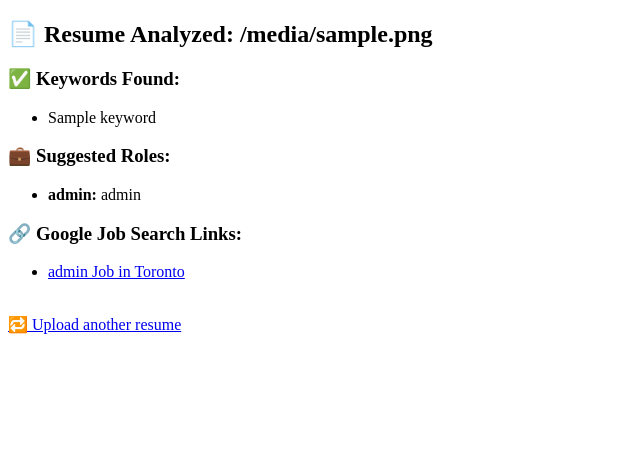
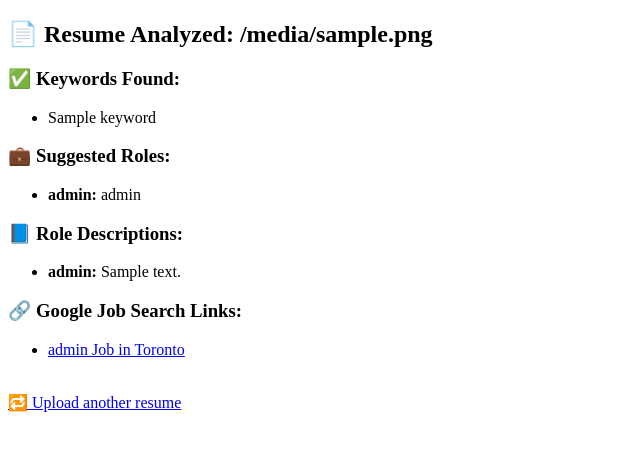
Before and after one commit to JIMPARK80/job-matcher, a Flask app: template templates/result.html in a window 1280 px wide. Shown: the top 451 px of the page, without its empty margins (0-640 px from the left). Run offline with Flask 3, Linux system fonts and the light colour scheme; the template is opened without the code that fills it: most values are stand-ins (such as "Sample title", 1, 10 or a date in 2020).

Commit message:
feat: show deduplicated role descriptions
feat: show deduplicated role descriptions only for unique matched roles

```diff
--- a/app.py
+++ b/app.py
@@ -1,6 +1,6 @@
 from flask import Flask, render_template, request, redirect
 from io import BytesIO
-from job_matcher import extract_keywords_from_resume, keyword_to_roles, google_job_urls_from_roles
+from job_matcher import extract_keywords_from_resume, keyword_to_roles, google_job_urls_from_roles, role_descriptions
 
 app = Flask(__name__)
 app.config['MAX_CONTENT_LENGTH'] = 2 * 1024 * 1024  # Limited size as 2MB
@@ -56,14 +56,27 @@ def process_keywords():
         kw: keyword_to_roles.get(kw, ["(no match)"])
         for kw in keywords
     }
+
+
+    unique_roles = sorted(set(
+        role for roles in matched_roles.values() for role in roles if role != "(no match)"
+    )) # 중복 제거 및 정렬 / Remove duplicates and sort
+
+    # 역할 설명 가져오기 / Get role descriptions
+    role_desc = get_role_descriptions(unique_roles)
+
+    # 구글 검색 링크 생성 / Create Google search links
     job_links = google_job_urls_from_roles(matched_roles)
+
 
     return render_template(
         'result.html',
         keywords=keywords,
         matched_roles=matched_roles,
         google_links=job_links,
-        filename=filename
+        filename=filename,
+        role_desc=role_desc,
+        unique_roles=unique_roles
     )
 
 
@@ -74,5 +87,13 @@ def file_too_large(e):
     return "❌ File too large. Please upload a PDF under 2MB.", 413
 
 
+
+def get_role_descriptions(roles):
+    return {
+        role: role_descriptions.get(role.lower(), "(description not available)")
+        for role in roles
+    }
+
+
 if __name__ == '__main__':
     app.run(debug=True)
--- a/job_matcher.py
+++ b/job_matcher.py
@@ -74,6 +74,27 @@ keyword_to_roles = {
     "big data": ["Data Engineer", "Data Scientist"]
 }
 
+role_descriptions = {
+    "frontend developer": "Creates user-facing interfaces using HTML, CSS, and JavaScript.",
+    "backend developer": "Builds server-side logic, APIs, and database integration.",
+    "web developer": "Develops and maintains websites and web applications.",
+    "data analyst": "Analyzes data to help businesses make decisions.",
+    "ml engineer": "Designs machine learning systems and models.",
+    "game developer": "Builds interactive games using game engines like Unity or Unreal.",
+    "devops engineer": "Manages infrastructure and deployment pipelines.",
+    "api developer": "Creates and maintains APIs for system integration.",
+    "cloud engineer": "Develops and manages cloud-based systems.",
+    "ui developer": "Implements visual designs into functional interfaces.",
+    "software engineer": "Designs and develops software systems and applications.",
+    "database developer": "Designs and optimizes database structures and queries.",
+    "version control specialist": "Manages codebases using Git and version control tools.",
+    "automation engineer": "Automates testing, deployment, and operations processes.",
+    "ci/cd engineer": "Implements Continuous Integration and Deployment systems.",
+    "project manager": "Plans, executes, and closes projects efficiently.",
+    "scrum master": "Facilitates agile development and daily stand-ups.",
+    "ai researcher": "Explores cutting-edge AI algorithms and models.",
+    "xr developer": "Creates extended reality applications for AR/VR."
+}
 
 
 
--- a/templates/result.html
+++ b/templates/result.html
@@ -20,6 +20,13 @@
         {% endfor %}
     </ul>
 
+  <h3>📘 Role Descriptions:</h3>
+    <ul>
+        {% for role, desc in role_desc.items() %}
+            <li><strong>{{ role }}:</strong> {{ desc }}</li>
+        {% endfor %}
+    </ul>
+
   <h3>🔗 Google Job Search Links:</h3>
     <ul>
         {% for role, url in google_links %}
```
Lines whose indentation alone changed are shown as unchanged.
